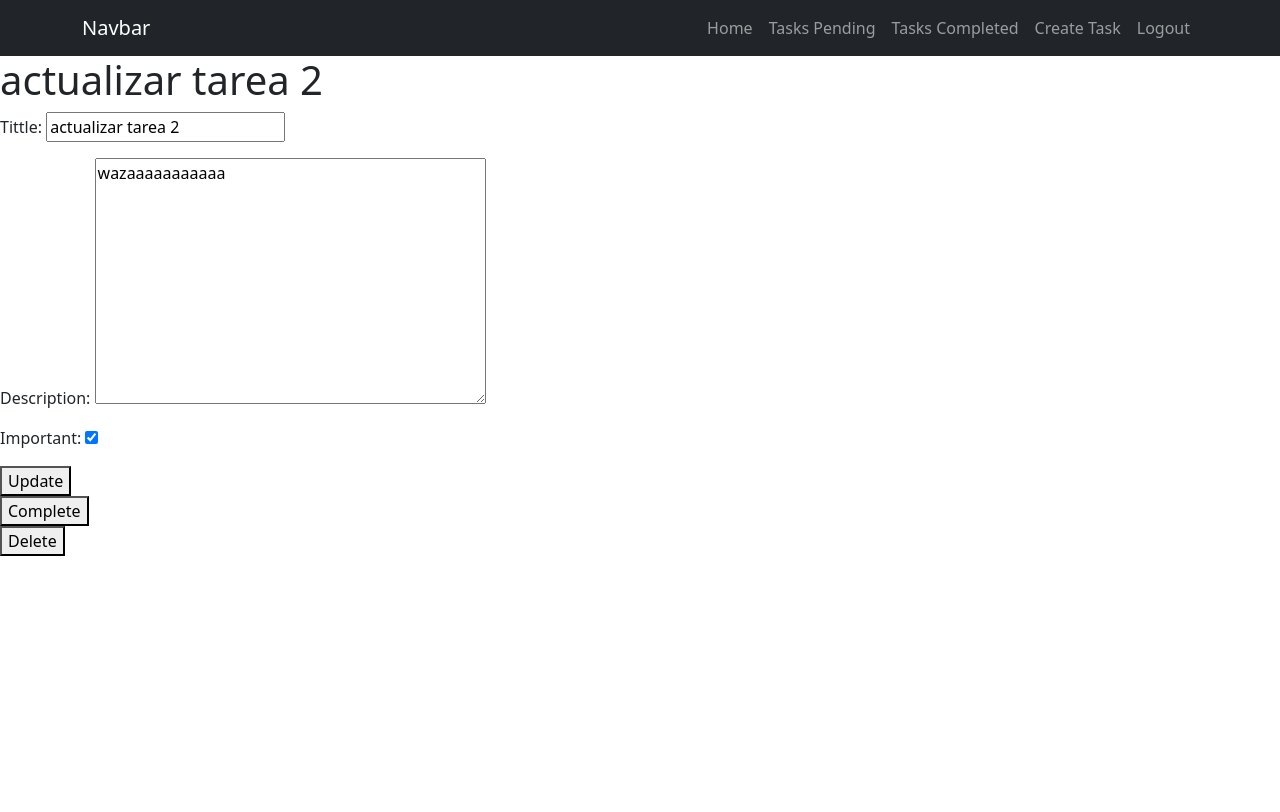
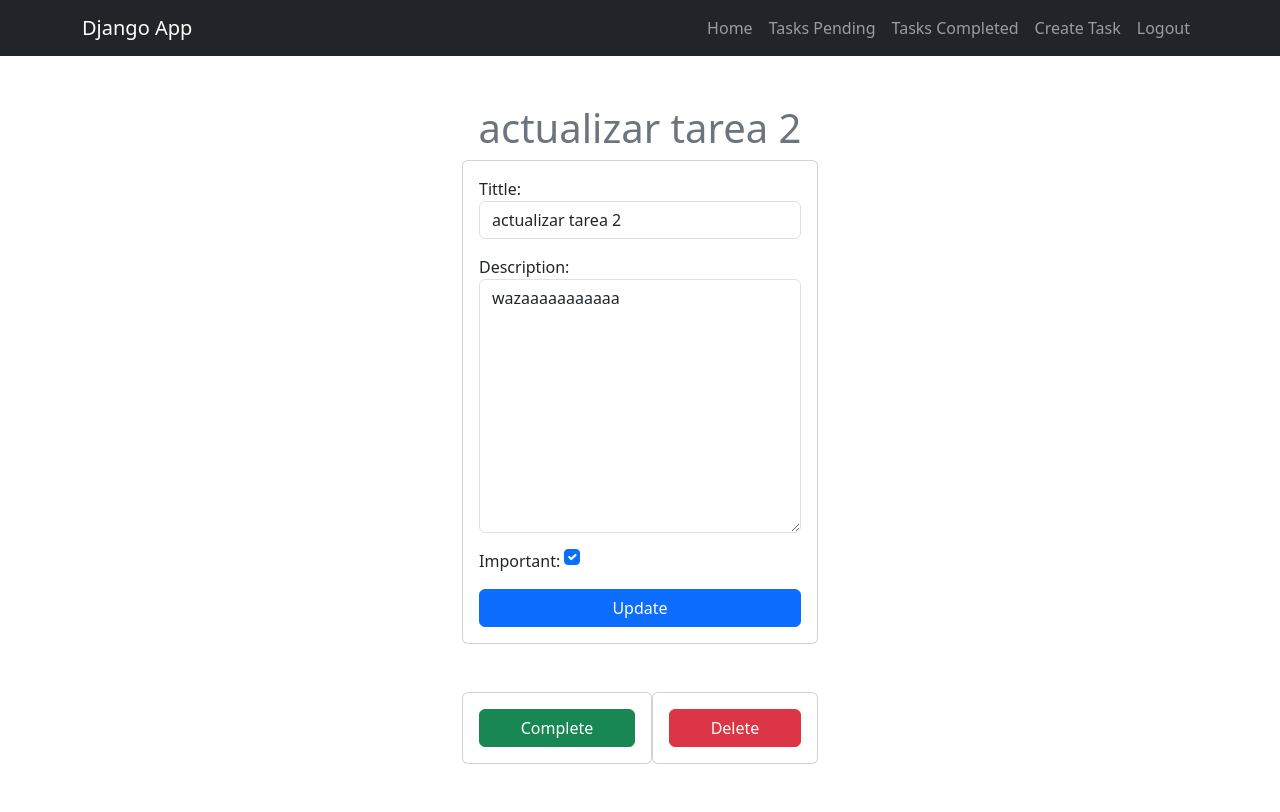
Before and after one commit to u202221580/python_django_1, a Django app: page /tasks/2/ in a window 1280 px wide. Before the commit the page ends 556 px from the top, so only its background shows below. Run offline with Django 4.2, Linux system fonts and the light colour scheme; a user stored in the database is signed in; data comes from the database, SQL or seed files in the repository; both versions use the stored data as it was after the commit.

Commit message:
almost finish

```diff
--- a/tasks/forms.py
+++ b/tasks/forms.py
@@ -1,8 +1,15 @@
-from django.forms import ModelForm
+from django import forms
 from .models import Task
 
 
-class TaskForm(ModelForm):
+class TaskForm(forms.ModelForm):
     class Meta:
         model = Task
         fields = ['tittle', 'description', 'important']
+        widgets = {
+            'tittle': forms.TextInput(attrs={'class': 'form-control', 'placeholder': 'Write a title'}),
+
+            'description': forms.Textarea(attrs={'class': 'form-control', 'placeholder': 'Write a description'}),
+
+            'important': forms.CheckboxInput(attrs={'class': 'form-check-input m-auto '}),
+        }
--- a/tasks/templates/base.html
+++ b/tasks/templates/base.html
@@ -9,7 +9,7 @@
 <body>
     <nav class="navbar navbar-expand-lg bg-dark navbar-dark">
         <div class="container">
-          <a class="navbar-brand" href="#">Navbar</a>
+          <a class="navbar-brand" href="/">Django App</a>
           <button class="navbar-toggler" type="button" data-bs-toggle="collapse" data-bs-target="#navbarSupportedContent" aria-controls="navbarSupportedContent" aria-expanded="false" aria-label="Toggle navigation">
             <span class="navbar-toggler-icon"></span>
           </button>
--- a/tasks/templates/task_detail.html
+++ b/tasks/templates/task_detail.html
@@ -6,26 +6,37 @@
 
 
 
-<h1>{{task.tittle}}</h1>
+<main class="container">
+    <div class="row">
 
+
+        <div class="col-md-4 offset-md-4 py-5">
+            <h1 class="text-secondary text-center">{{task.tittle}}</h1>
             {{error}}
 
-<form method="POST">
+            <form method="POST" class="card card-body">
                 {% csrf_token %}
                 {{form.as_p}}
-    <button>Update</button>
+                <button class="btn btn-primary">Update</button>
+            </form>
+
+            <div class="mt-5 d-flex">
+
+                <form action="{% url 'complete_task' task.id %}" method="POST" class="card card-body">
+                    {% csrf_token %}
+                    <button class="btn btn-success">Complete</button>
                 </form>
 
 
-<form action="{% url 'complete_task' task.id %}" method="POST">
+                <form action="{% url 'delete_task' task.id %}" method="POST" class="card card-body">
                     {% csrf_token %}
-    <button>Complete</button>
+                    <button class="btn btn-danger">Delete</button>
                 </form>
+            </div>
 
+        </div>
+    </div>
 
-<form action="{% url 'delete_task' task.id %}" method="POST">
-    {% csrf_token %}
-    <button>Delete</button>
-</form>
+</main>
 
 {% endblock %}
```
Also changed, not shown: tasks/templates/create_task.html (+15 -6 lines), tasks/templates/home.html (+8 -0 lines), db.sqlite3. Lines whose indentation alone changed are shown as unchanged.
